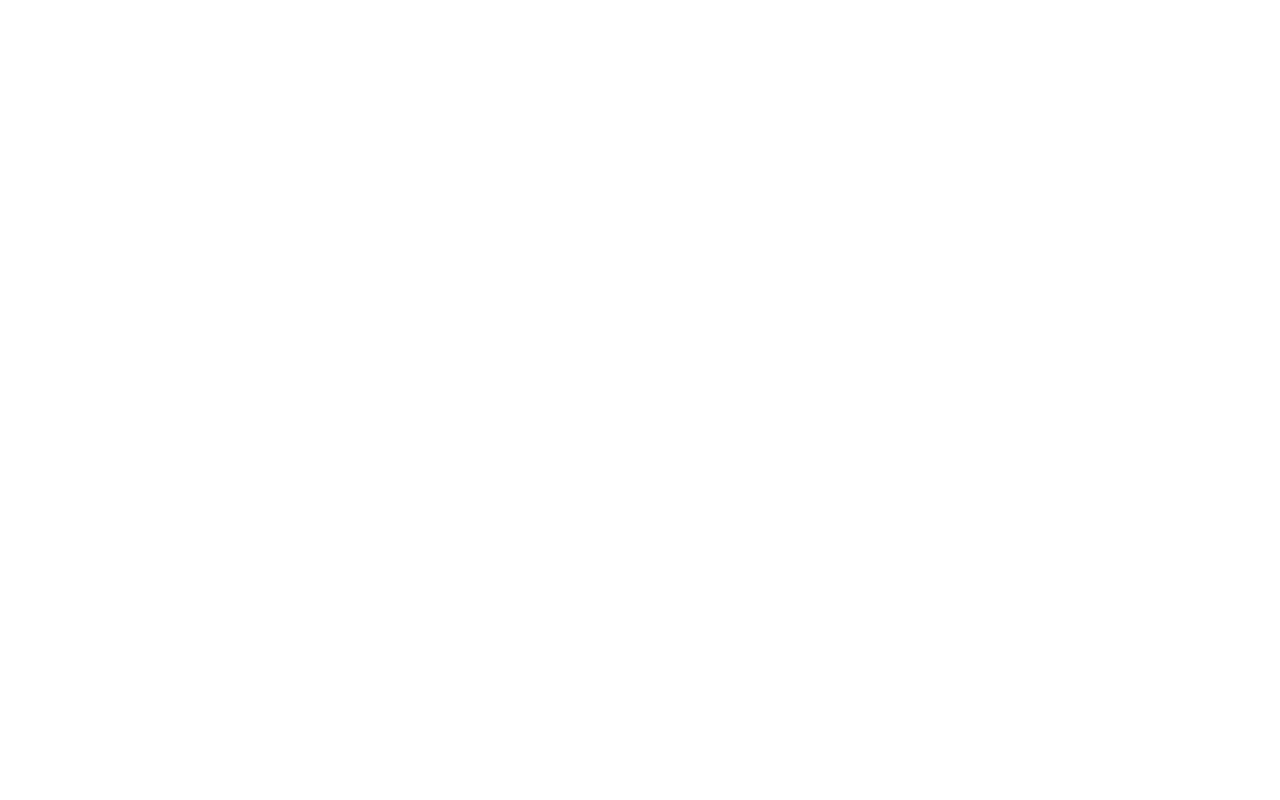
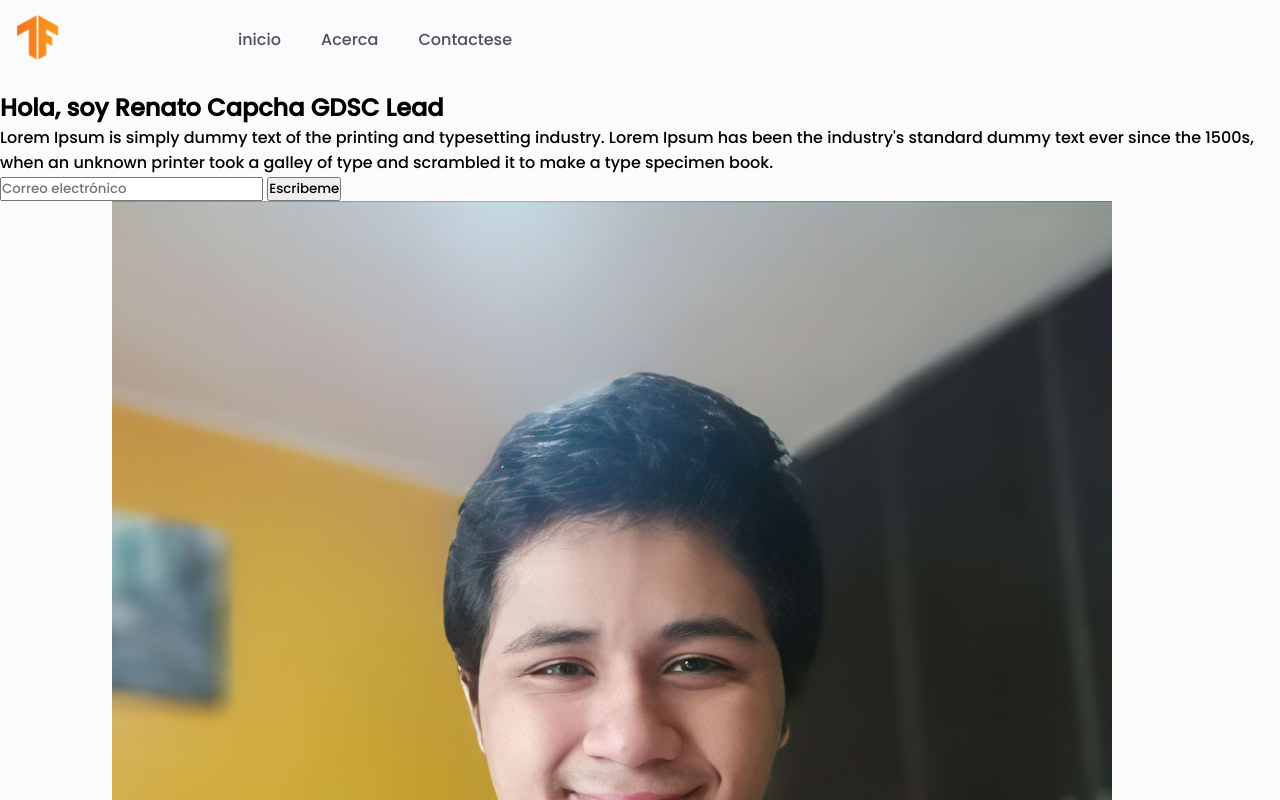
Before and after one commit to HimblerCap/fundamentos-web, a plain HTML site: page index.html in a window 1280 px wide. Shown: the top 800 px of the page. Drawn offline with Linux system fonts and the light colour scheme.

Commit message:
primera sesión

```diff
--- a/index.html
+++ b/index.html
@@ -5,26 +5,38 @@
     <meta http-equiv="X-UA-Compatible" content="IE=edge">
     <meta name="viewport" content="width=device-width, initial-scale=1.0">
     <title>Proyecto-1</title>
+    <link rel="stylesheet" href="./style/style.css">
 </head>
 <body>
-    <!-- <h1>Hola Mundo</h1>
-    <h2>soy Renato</h2>
-    <h3>dskdc</h3>
-    <h4>Lista de compras</h4>
-    <ul>
-        <li>
-            Vegetales
-        </li>
-        <li>
-            caramelos
-        </li>
-        <li>
-            chocolates
-        </li>
-    </ul>
-    <input type="password" placeholder="contraseña">
-    <a>GDSC UNI</a>
-    <p>hola mi nombre es renato capcha </p>
-    <button>Hola</button> -->
+    <nav>
+        <div class="container">
+            <div class="navbar">
+                <img class="logo" src="./img/icon.png" alt="logo">
+                <ul>
+                    <li><a href="#">inicio</a></li>
+                    <li><a href="#">Acerca</a></li>
+                    <li><a href="#">Contactese</a></li>
+                </ul>
+            </div>
+        </div>
+    </nav>
+    <section>
+        <div class="container">
+            <div class="body">
+
+                <div class="body-text">
+                    <h1>Hola, soy Renato Capcha GDSC Lead</h1>
+                    <p>Lorem Ipsum is simply dummy text of the printing and typesetting industry. Lorem Ipsum has been the industry's standard dummy text ever since the 1500s, when an unknown printer took a galley of type and scrambled it to make a type specimen book.</p>
+                    <div class="email-check">
+                        <input type="email" placeholder="Correo electrónico">
+                        <button>Escribeme</button>
+                    </div>
+                </div>="body-pic">
+                    <img src="./img/Renato.png" alt="photo">
+                </div>
+            </div>
+        </div>
+    </section>
+
 </body>
 </html>
--- a/style/style.css
+++ b/style/style.css
@@ -0,0 +1,59 @@
+@import url("https://fonts.googleapis.com/css2?family=Poppins:wght@500&display=swap");
+* {
+    margin: 0;
+    padding: 0;
+    box-sizing: border-box;
+    font-family: "Poppins", sans-serif;
+}
+
+body {
+    background: rgb(251,251,252);
+}
+
+/* Navbar */
+a {
+    text-decoration: none;
+}
+
+a:hover{
+    color:red;
+}
+
+nav {
+    width: 100%;
+    height: 90px;
+}
+
+.container{
+    margin: auto;
+    overflow: auto;
+    width: 100%;
+}
+
+.navbar {
+    display: flex;
+}
+
+.logo {
+    width: 65px;
+    height: 45px;
+    padding: 0 9px;
+    margin-top: 15px;
+    margin-left:5px;
+}
+
+nav ul {
+    margin-left: 150px;
+}
+
+nav ul li {
+    margin: 0 5px;
+    line-height: 80px;
+    display: inline-block;
+}
+
+nav ul li a {
+    font-size: 16px;
+    color: rgb(79,79,95);
+    padding: 7px 13px;
+}
```
Also changed, not shown: img/Renato.png (added), img/icon.png (added).
